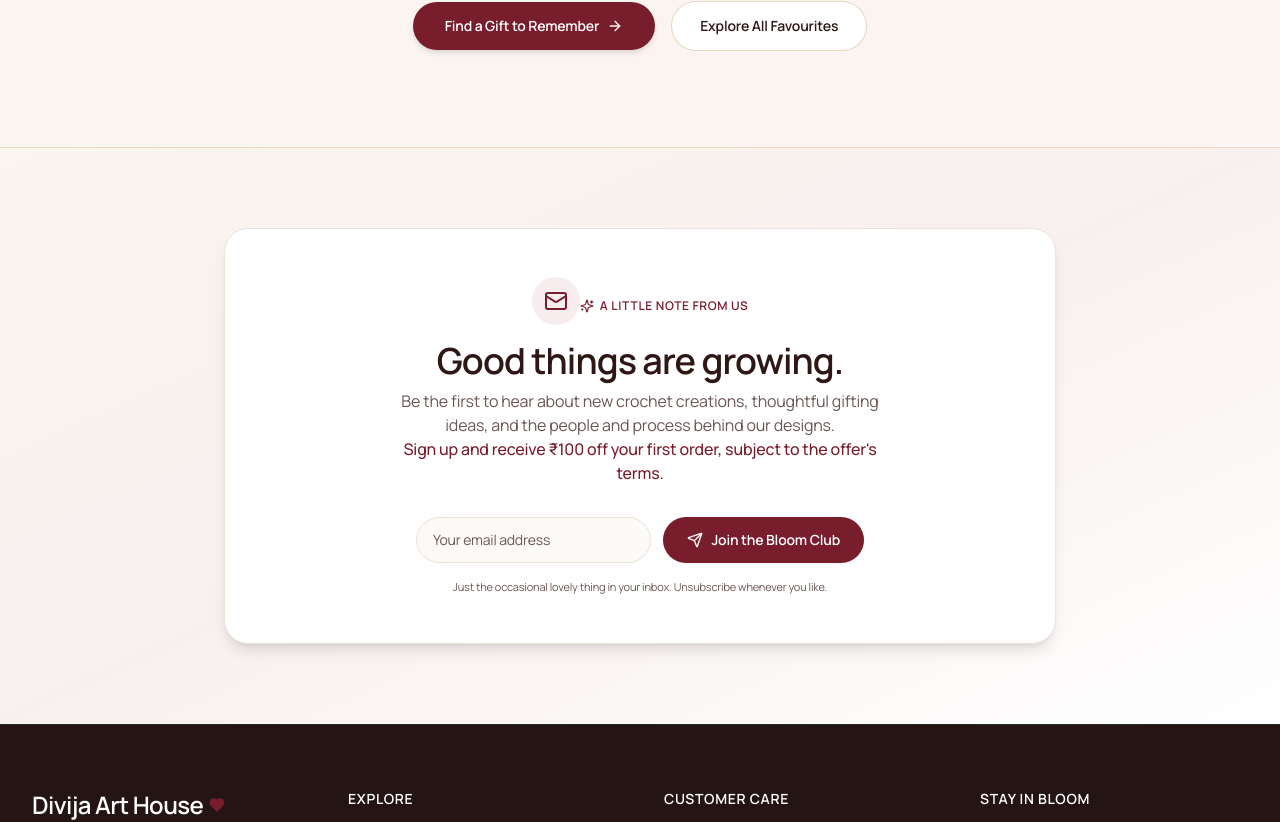
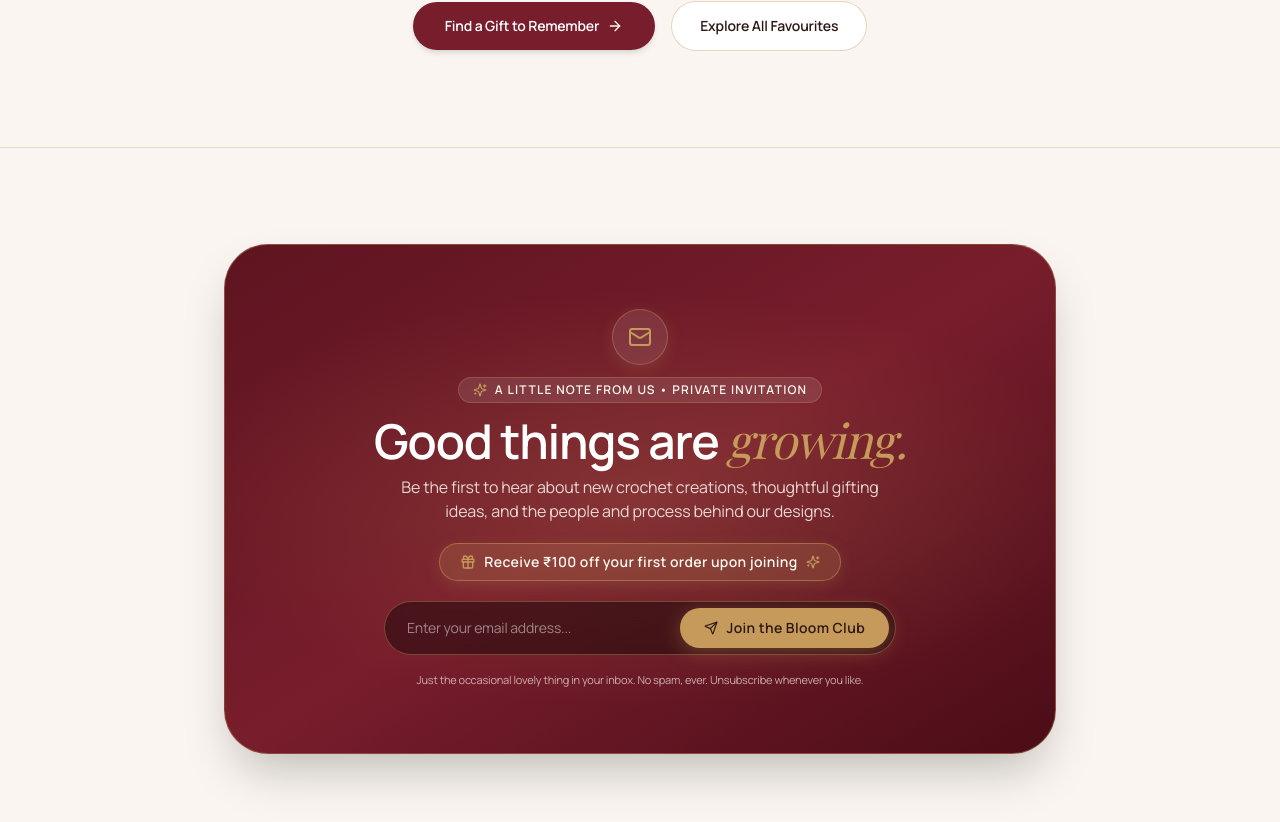
Before and after one commit to TanmayPatil28/DivijaArtHouse, a Next.js app: page / in a window 1280 px wide. Shown: the part 5807-6629 px from the top of the page. Built offline with nearby package versions, Linux system fonts and the light colour scheme; no server answers; the database is empty.

Commit message:
feat(newsletter): elevate bloom club invitation into luxury velvet wine suite with golden voucher pill

```diff
--- a/src/components/home/NewsletterSection.tsx
+++ b/src/components/home/NewsletterSection.tsx
@@ -1,7 +1,7 @@
 'use client';
 
 import React, { useState } from 'react';
-import { Mail, CheckCircle2, AlertCircle, Loader2, Sparkles, Send } from 'lucide-react';
+import { Mail, CheckCircle2, AlertCircle, Loader2, Sparkles, Send, Gift } from 'lucide-react';
 import { subscribeNewsletter } from '@/actions/newsletter';
 
 export function NewsletterSection() {
@@ -42,34 +42,57 @@ export function NewsletterSection() {
   return (
     <section
       aria-label="Newsletter Subscription"
-      className="py-14 md:py-20 bg-gradient-to-br from-surface-warm via-blush-soft/50 to-white"
+      className="py-16 md:py-24 bg-[#FAF5F0] relative overflow-hidden"
     >
       <div className="max-w-4xl mx-auto px-4 sm:px-6 lg:px-8">
-        <div className="relative overflow-hidden bg-white rounded-3xl border border-border-subtle p-8 sm:p-12 shadow-lg text-center">
-          {/* Decorative Sparkle Circle */}
-          <div className="inline-flex items-center justify-center w-12 h-12 rounded-full bg-blush-soft text-primary mb-4">
+        {/* Haute Velvet Wine Private Invitation Suite */}
+        <div className="relative rounded-[32px] sm:rounded-[44px] bg-gradient-to-br from-[#5E1420] via-[#781D2C] to-[#4A0D17] border border-gold/40 shadow-2xl p-8 sm:p-12 lg:p-16 text-center overflow-hidden">
+          {/* Luminous Ambient Radial Halo */}
+          <div
+            className="absolute inset-0 bg-[radial-gradient(ellipse_75%_55%_at_50%_50%,rgba(197,154,90,0.18),transparent_75%)] pointer-events-none"
+            aria-hidden="true"
+          />
+
+          <div className="relative z-10 max-w-2xl mx-auto">
+            {/* Wax-Seal Envelope Medallion */}
+            <div className="inline-flex items-center justify-center w-13 h-13 sm:w-14 sm:h-14 rounded-full bg-white/10 border border-gold/40 text-gold mb-3 shadow-gold-soft backdrop-blur-sm">
               <Mail className="w-6 h-6" />
             </div>
 
-          <div className="inline-flex items-center gap-1.5 text-xs font-semibold uppercase tracking-wider text-primary mb-2">
-            <Sparkles className="w-3.5 h-3.5" />
-            <span>A LITTLE NOTE FROM US</span>
+            {/* Atelier Eyebrow */}
+            <div>
+              <div className="inline-flex items-center gap-2 px-3.5 py-1 rounded-full bg-white/10 border border-gold/30 text-gold-light text-xs font-semibold uppercase tracking-widest shadow-2xs backdrop-blur-sm mb-3">
+                <Sparkles className="w-3.5 h-3.5 text-gold shrink-0" />
+                <span>A LITTLE NOTE FROM US • PRIVATE INVITATION</span>
+              </div>
             </div>
 
-          <h2 className="text-2xl sm:text-3xl md:text-4xl font-semibold tracking-tight text-text-main">
-            Good things are growing.
+            {/* Headline */}
+            <h2 className="text-3xl sm:text-4xl md:text-5xl font-semibold tracking-tight text-white leading-tight">
+              Good things are{' '}
+              <span className="font-serif italic font-normal text-gold inline-block">
+                growing.
+              </span>
             </h2>
 
-          <p className="text-sm sm:text-base text-text-muted max-w-lg mx-auto mt-2 mb-8 leading-relaxed">
+            {/* Story Description */}
+            <p className="text-sm sm:text-base text-[#FAF5F0]/85 max-w-lg mx-auto mt-2.5 leading-relaxed font-normal">
               Be the first to hear about new crochet creations, thoughtful gifting ideas, and the people and process behind our designs.
-            <br />
-            <span className="text-primary font-medium">Sign up and receive ₹100 off your first order, subject to the offer&apos;s terms.</span>
             </p>
 
-          {/* Form */}
+            {/* Prominent Golden Welcome Voucher Badge */}
+            <div className="my-5">
+              <div className="inline-flex items-center gap-2 px-4 sm:px-5 py-2 rounded-full bg-gold/20 border border-gold/50 text-gold-light text-xs sm:text-sm font-semibold tracking-wide shadow-gold-soft backdrop-blur-xs">
+                <Gift className="w-4 h-4 text-gold shrink-0" />
+                <span>Receive ₹100 off your first order upon joining</span>
+                <Sparkles className="w-3.5 h-3.5 text-gold shrink-0" />
+              </div>
+            </div>
+
+            {/* Unified Luxury Pill Form */}
             <form
               onSubmit={handleSubmit}
-            className="max-w-md mx-auto flex flex-col sm:flex-row gap-3"
+              className="max-w-lg mx-auto flex flex-col sm:flex-row gap-2 sm:gap-1.5 p-1.5 rounded-2xl sm:rounded-full bg-black/40 border border-gold/40 shadow-inner backdrop-blur-md"
             >
               <div className="relative flex-1">
                 <input
@@ -79,17 +102,17 @@ export function NewsletterSection() {
                     setEmail(e.target.value);
                     if (result) setResult(null);
                   }}
-                placeholder="Your email address"
+                  placeholder="Enter your email address..."
                   required
                   disabled={isLoading}
-                className="w-full px-4 py-3 rounded-full border border-border-subtle bg-surface-warm/50 text-sm text-text-main placeholder-text-muted focus:outline-none focus:border-primary focus:bg-white transition-colors"
+                  className="w-full px-4 py-3 sm:py-2.5 bg-transparent text-sm text-white placeholder-[#FAF5F0]/50 focus:outline-none transition-colors"
                 />
               </div>
 
               <button
                 type="submit"
                 disabled={isLoading}
-              className="inline-flex items-center justify-center gap-2 px-6 py-3 rounded-full bg-primary hover:bg-primary-hover text-white text-sm font-semibold transition-all shadow-sm active:scale-[0.98] disabled:opacity-60 flex-shrink-0"
+                className="inline-flex items-center justify-center gap-2 px-6 py-3 sm:py-2.5 rounded-full bg-gold hover:bg-gold-hover text-[#2E1715] text-xs sm:text-sm font-semibold tracking-wide transition-all duration-300 shadow-gold-glow hover:-translate-y-0.5 active:translate-y-0 disabled:opacity-60 shrink-0"
               >
                 {isLoading ? (
                   <>
@@ -98,7 +121,7 @@ export function NewsletterSection() {
                   </>
                 ) : (
                   <>
-                  <Send className="w-4 h-4" />
+                    <Send className="w-3.5 h-3.5" />
                     <span>Join the Bloom Club</span>
                   </>
                 )}
@@ -110,22 +133,24 @@ export function NewsletterSection() {
               <div
                 className={`mt-4 inline-flex items-center gap-2 px-4 py-2 rounded-xl text-xs sm:text-sm font-medium ${
                   result.success
-                  ? 'bg-green-50 text-green-700 border border-green-200'
-                  : 'bg-red-50 text-red-700 border border-red-200'
+                    ? 'bg-emerald-950/80 text-emerald-200 border border-emerald-500/40'
+                    : 'bg-red-950/80 text-red-200 border border-red-500/40'
                 }`}
               >
                 {result.success ? (
-                <CheckCircle2 className="w-4 h-4 flex-shrink-0 text-green-600" />
+                  <CheckCircle2 className="w-4 h-4 flex-shrink-0 text-emerald-400" />
                 ) : (
-                <AlertCircle className="w-4 h-4 flex-shrink-0 text-red-600" />
+                  <AlertCircle className="w-4 h-4 flex-shrink-0 text-red-400" />
                 )}
                 <span>{result.message}</span>
               </div>
             )}
 
-          <p className="text-[11px] text-text-muted mt-4">
-            Just the occasional lovely thing in your inbox. Unsubscribe whenever you like.
+            {/* Privacy Micro-Reassurance */}
+            <p className="text-[11px] text-[#F7ECEE]/70 mt-4 leading-relaxed">
+              Just the occasional lovely thing in your inbox. No spam, ever. Unsubscribe whenever you like.
             </p>
+          </div>
         </div>
       </div>
     </section>
```
Lines whose indentation alone changed are shown as unchanged.
